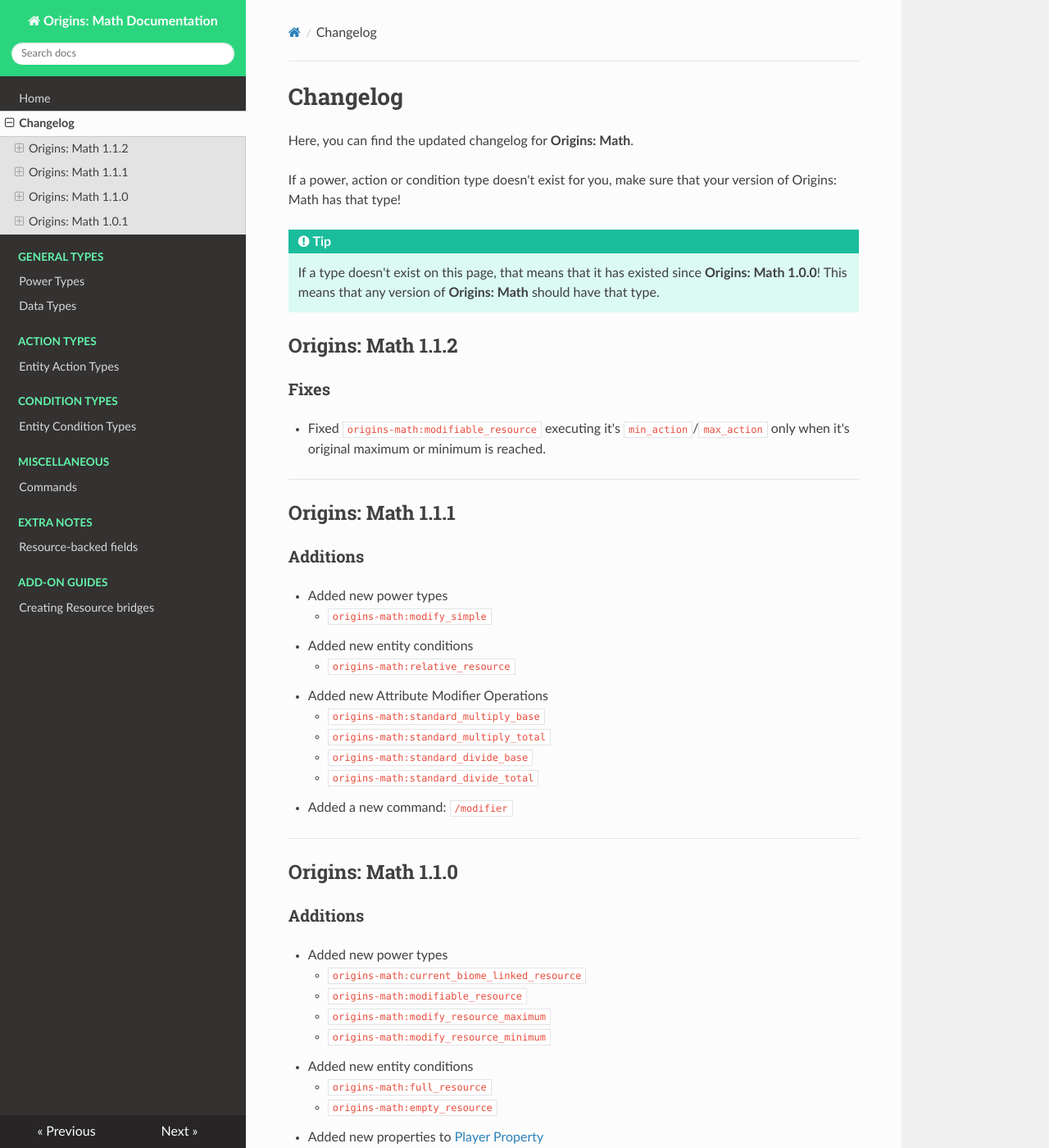
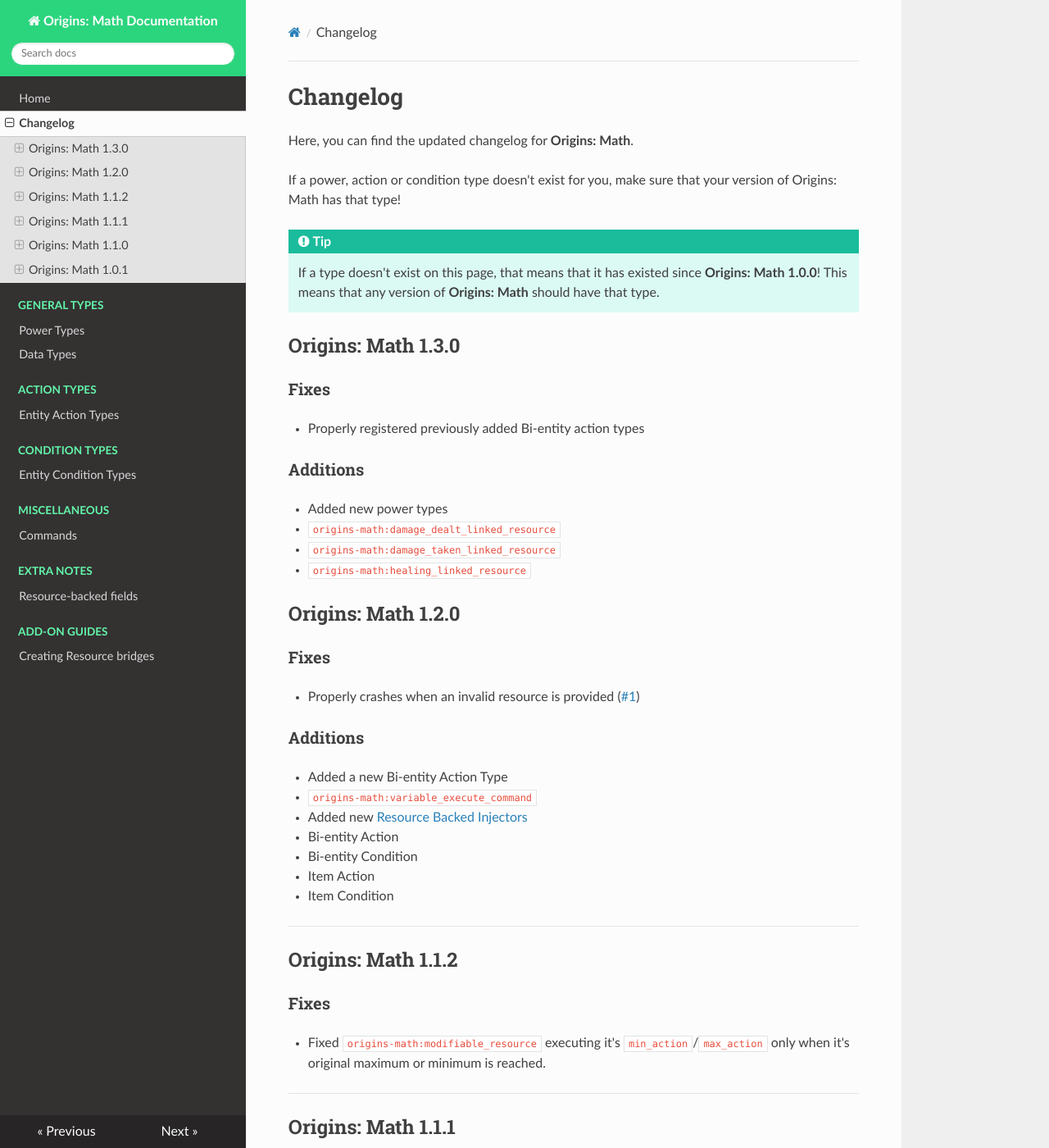
Before and after one commit to xrickastley/origins-math-docs, an MkDocs documentation site: the page built from docs/changelog.md, in a window 1280 px wide and 1400 px high. Shown: the whole window at 82% size. Built offline with MkDocs 1.6.1, drawn with Linux system fonts in a browser that asks for light colours; nearby versions of some CDN libraries.

Commit message:
Updated to Origins: Math v1.3.0

```diff
--- a/docs/changelog.md
+++ b/docs/changelog.md
@@ -6,6 +6,31 @@ If a power, action or condition type doesn't exist for you, make sure that your
 
 !!! tip
 	If a type doesn't exist on this page, that means that it has existed since **Origins: Math 1.0.0**! This means that any version of **Origins: Math** should have that type.
+
+## Origins: Math 1.3.0
+### Fixes
+- Properly registered previously added Bi-entity action types
+
+### Additions
+- Added new power types
+  - `origins-math:damage_dealt_linked_resource`
+  - `origins-math:damage_taken_linked_resource`
+  - `origins-math:healing_linked_resource`
+
+## Origins: Math 1.2.0
+### Fixes
+- Properly crashes when an invalid resource is provided ([#1](https://github.com/xrickastley/origins-math/issues/1))
+
+### Additions
+- Added a new Bi-entity Action Type
+  - `origins-math:variable_execute_command`
+- Added new [Resource Backed Injectors](https://origins-math.readthedocs.io/en/latest/notes/resource_backed_fields/)
+  - Bi-entity Action
+  - Bi-entity Condition
+  - Item Action
+  - Item Condition
+
+<hr>
 
 ## Origins: Math 1.1.2
 ### Fixes
```
Also changed, not shown: docs/types/power_types.md (+4 -1 lines), docs/types/power_types/current_biome_linked_resource.md (+4 -0 lines), docs/types/power_types/damage_dealt_linked_resource.md (added, +37 -0 lines), docs/types/power_types/damage_taken_linked_resource.md (added, +37 -0 lines), docs/types/power_types/healing_linked_resource.md (added, +32 -0 lines).
